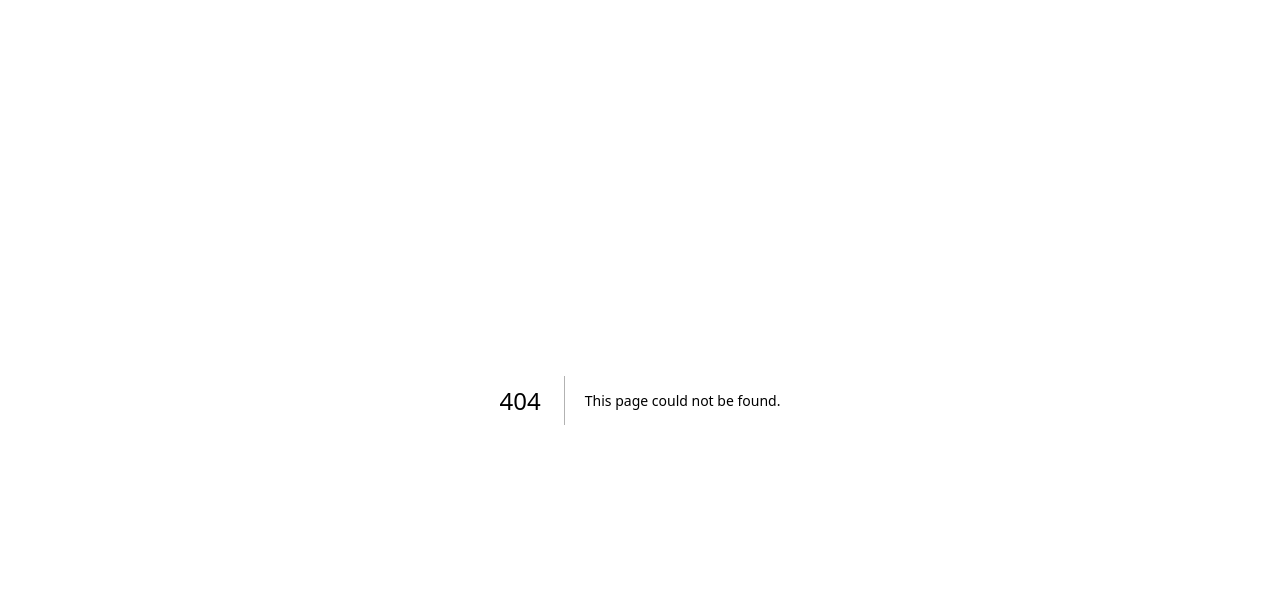
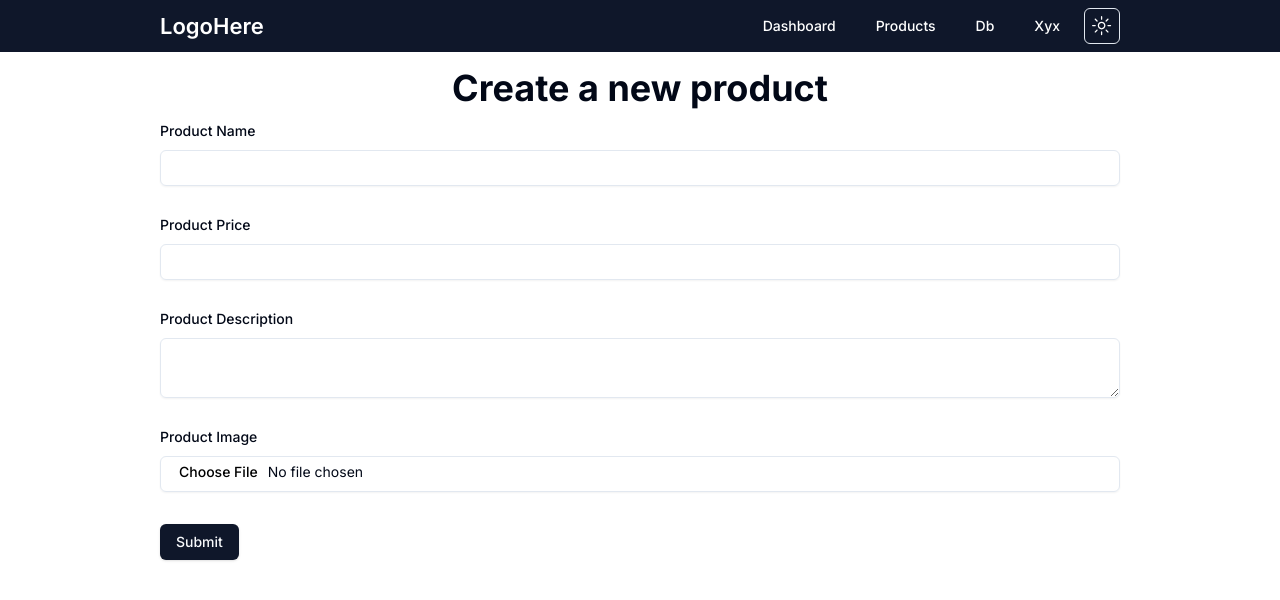
Before and after one commit to shubhamxdd/e-commerce, a Next.js app: page /admin/products/new in a window 1280 px wide. Before the commit this address had no page. Shown: the top 600 px of the page. Built offline with nearby package versions, Linux system fonts and the light colour scheme.

Commit message:
form+action to create new products

```diff
--- a/app/(admin)/_actions/actions.ts
+++ b/app/(admin)/_actions/actions.ts
@@ -1,4 +1,8 @@
+"use server";
 import prisma from "@/prisma/prisma";
+import { z } from "zod";
+import fs from "fs/promises";
+import { redirect } from "next/navigation";
 
 export const getSalesData = async () => {
   try {
@@ -59,3 +63,43 @@ export const getProductsData = async () => {
     throw new Error("Error fetching products data");
   }
 };
+
+const fileSchema = z
+  .instanceof(File, { message: "Invalid file" })
+  .refine((file) => file.size === 0 || file.type.startsWith("image/"));
+
+const productSchema = z.object({
+  name: z.string().min(1),
+  price: z.coerce.number().min(0),
+  description: z.string().min(1),
+  image: fileSchema.refine((file) => file.size > 0, "Required"),
+});
+
+export const formAction = async (formData: FormData) => {
+  let res = productSchema.safeParse(Object.fromEntries(formData.entries()));
+  if (!res.success) {
+    return res.error.formErrors.fieldErrors;
+  }
+
+  const data = res.data;
+
+  await fs.mkdir("public/products", { recursive: true });
+  const imagePath = `/products/${crypto.randomUUID()}-${data.image.name}`;
+  await fs.writeFile(
+    `public${imagePath}`,
+    Buffer.from(await data.image.arrayBuffer())
+  );
+
+  prisma.product.create({
+    data: {
+      name: data.name,
+      price: data.price,
+      description: data.description,
+      image: imagePath,
+    },
+  });
+
+  redirect("/admin/products");
+
+  // console.log(formData);
+};
--- /dev/null
+++ b/app/(admin)/_components/CreateProductForm.tsx
@@ -0,0 +1,31 @@
+import { Button } from "@/components/ui/button";
+import { Input } from "@/components/ui/input";
+import { Label } from "@/components/ui/label";
+import { Textarea } from "@/components/ui/textarea";
+import { formAction } from "../_actions/actions";
+
+const CreateProductForm = () => {
+  return (
+    <form className="space-y-8" action={formAction}>
+      <div className="flex flex-col gap-3">
+        <Label htmlFor="name">Product Name</Label>
+        <Input name="name" id="name" type="text" required />
+      </div>
+      <div className="flex flex-col gap-3">
+        <Label htmlFor="price">Product Price</Label>
+        <Input name="price" id="price" type="number" required />
+      </div>
+      <div className="flex flex-col gap-3">
+        <Label htmlFor="description">Product Description</Label>
+        <Textarea name="description" id="description" required />
+      </div>
+      <div className="flex flex-col gap-3">
+        <Label htmlFor="image">Product Image</Label>
+        <Input type="file" name="image" id="image" required />
+      </div>
+      <Button type="submit">Submit</Button>
+    </form>
+  );
+};
+
+export default CreateProductForm;
--- /dev/null
+++ b/app/(admin)/admin/products/new/page.tsx
@@ -0,0 +1,21 @@
+import CreateProductForm from "@/app/(admin)/_components/CreateProductForm";
+import { Metadata } from "next";
+import React from "react";
+
+const CreateProductPage = () => {
+  return (
+    <>
+      <h1 className="text-xl md:text-4xl font-bold my-4 text-center">
+        Create a new product
+      </h1>
+      <CreateProductForm />
+    </>
+  );
+};
+
+export default CreateProductPage;
+
+export const metadata: Metadata = {
+  title: "Create Product",
+  description: "Create a new product",
+};
--- a/package.json
+++ b/package.json
@@ -26,7 +26,8 @@
     "react-icons": "^5.0.1",
     "tailwind-merge": "^2.2.2",
     "tailwindcss-animate": "^1.0.7",
-    "vaul": "^0.9.0"
+    "vaul": "^0.9.0",
+    "zod": "^3.22.4"
   },
   "devDependencies": {
     "@types/node": "^20",
```
Also changed, not shown: 1 other file (tests, documents, lock files or other folders).
